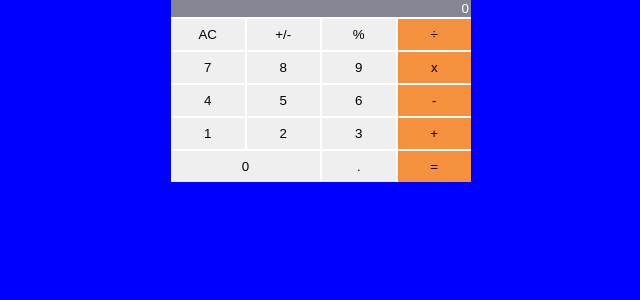
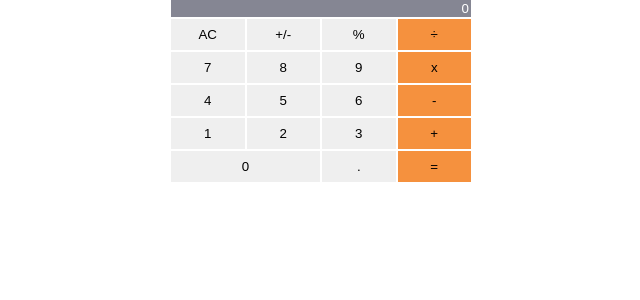
Before and after one commit to AKeeganDev/math_magicians, a React (Create React App) app: page / in a window 1280 px wide. Shown: the top 300 px of the page, without its empty margins (319-959 px from the left). Built offline with nearby package versions, Linux system fonts and the light colour scheme.

Commit message:
remove blue background

```diff
--- a/src/Calculator.css
+++ b/src/Calculator.css
@@ -1,7 +1,3 @@
-body {
-  background-color: blue;
-}
-
 .Calculator {
   width: 300px;
   display: grid;
```
